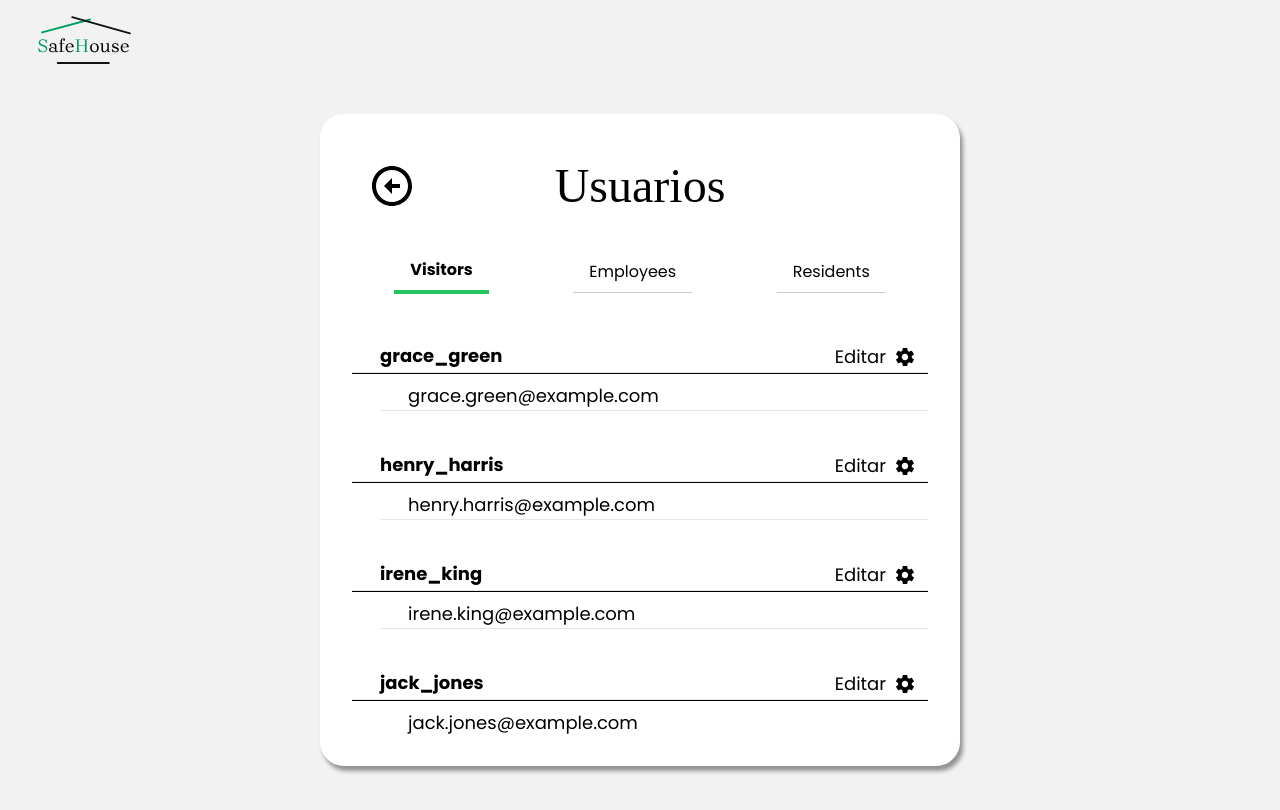
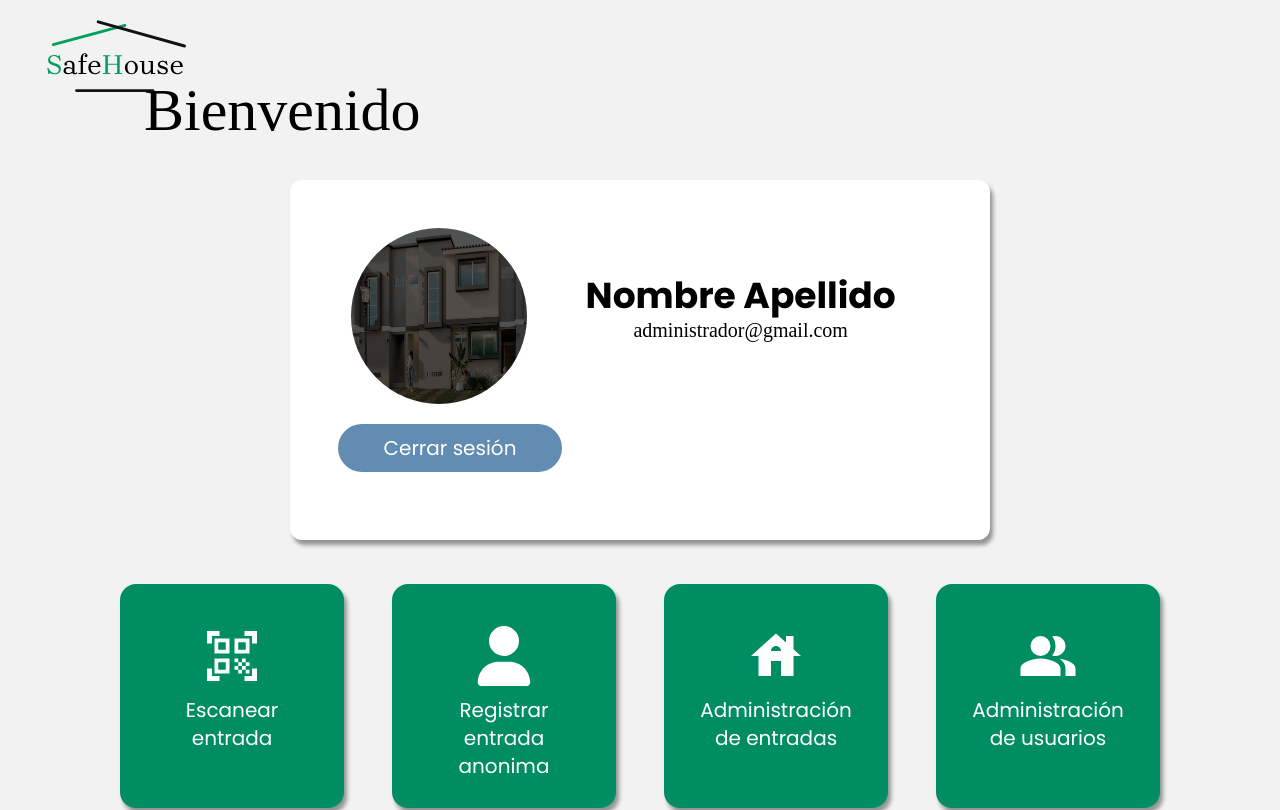
Before and after one commit to Fabio-Alfredo/deploy_definit, a React (Vite) app in the folder safeHouse-frontEnd/: page / in a window 1280 px wide. Shown: the top 810 px of the page. Built offline with nearby package versions, Linux system fonts and the light colour scheme; a web font is replaced by a local one.

Commit message:
add: React route in pages 🚧

```diff
--- a/safeHouse-frontEnd/package.json
+++ b/safeHouse-frontEnd/package.json
@@ -21,7 +21,7 @@
     "react": "^18.2.0",
     "react-dom": "^18.2.0",
     "react-icons": "^5.2.1",
-    "react-router-dom": "^6.23.0",
+    "react-router-dom": "^6.23.1",
     "websocket": "^1.0.34"
   },
   "devDependencies": {
--- a/safeHouse-frontEnd/src/App.jsx
+++ b/safeHouse-frontEnd/src/App.jsx
@@ -2,14 +2,14 @@ import AdminHouse from "./page/AdminHouse"
 import Auth from "./page/Auth"
 import ListView from "./page/ListView"
 import Home from "./page/Home"
-import RegisterPage from "./page/ResiterPage"
 import GenerateQR from "./page/GenerateQR"
 import ReaderQr from "./page/ReaderQr"
 import RegisterEntry from "./page/RegisterEntry"
 import Invitations from "./page/Invitations"
 import EntryRep from "./page/EntryRep"
-import {Component} from "react"
 import RequestVisit from "./page/RequestVisit"
+import { BrowserRouter, Routes, Route } from "react-router-dom"
+import ResiterPage from "./page/ResiterPage"
 
 
 
@@ -17,16 +17,33 @@ function App() {
 
   return (
     <>
-      {/* <RegisterPage/> */}
-      {/* <AdminHouse/> */}
-      {/* <GenerateQR/> */}
-      {/* <Auth/> */}
-      <ListView/>
-      {/* <ReaderQr/> */}
-      {/* <RegisterEntry/> */}
-      {/* <Invitations/> */}
-      {/*<EntryRep />*/}
-      <RequestVisit/>
+      <BrowserRouter>
+        <Routes>
+        <Route path="/" element={<Home />} />
+          <Route path="/adminhouse" element={<AdminHouse />} />
+          <Route path="/aduser" element={<ListView />} />
+          <Route path="/generateqr" element={<GenerateQR />} />
+          <Route path="/auth" element={<Auth />} />
+          <Route path="/readerqr" element={<ReaderQr />} />
+          <Route path="/registerentry" element={<RegisterEntry />} />
+          <Route path="/invitations" element={<Invitations />} />
+          <Route path="/entryrep" element={<EntryRep />} />
+          <Route path="/requestvisit" element={<RequestVisit />} />
+          <Route path="/assingrole" element={<ResiterPage />} />
+        </Routes>
+      </BrowserRouter>
+
+
+      {/* <AdminHouse/> ya */}
+      {/* <GenerateQR/> ya */}
+      {/* <Auth/> ya */}
+      {/* <ListView/> ya */}
+      {/* <ReaderQr/>  ya*/}
+      {/* <RegisterEntry/> ya*/}
+      {/* <Invitations/> ya */}
+      {/*<EntryRep /> ya*/}
+      {/* <RequestVisit/> ya*/}
+      {/* <ResiterPage/> ya*/}
     </>
   )
 }
--- a/safeHouse-frontEnd/src/components/Header.jsx
+++ b/safeHouse-frontEnd/src/components/Header.jsx
@@ -1,9 +1,14 @@
 import logo from '../assets/logo-b.svg';
+import { Link } from 'react-router-dom';
 
 const Header = () => {
     return (
         <header className='bg-color-primary flex justify-center sm:justify-start h-[10vh] '>
-            <img className='sm:p-2 sm:scale-75 ml-3 pt-10' src={logo}/>
+
+            {/* <img className='sm:p-2 scale-95 sm:scale-75 ml-3 pt-10' src={logo} /> */}
+            <Link to='/' className='inline-block'>
+                <img className='sm:p-2 scale-50 sm:scale-75 ml-3 pt-10' src={logo} />
+            </Link>
         </header>
 
     );
--- /dev/null
+++ b/safeHouse-frontEnd/src/components/ListViewComponents/ButtonNewUser.jsx
@@ -0,0 +1,17 @@
+import { Link } from "react-router-dom";
+import { FaCirclePlus } from "react-icons/fa6";
+
+const ButtonNewUser = () => {
+    return (
+        <div className='w-full flex justify-end items-center '>
+            <Link to='/assingrole' className='relative  sm:pr-8 pb-2 cursor-pointer group/item'>
+                <p className='font-popins text-sm flex sm:text-lg lg:text-xl items-center select-none py-2 px-4 rounded-full hover:bg-slate-100 duration-500 '>
+                    Asignar Rol
+                    <FaCirclePlus className='text-xl pl-2 sm:text-2xl lg:text-3xl group-hover/item:scale-110 duration-300' />
+                </p>
+            </Link>
+        </div>
+    );
+}
+
+export default ButtonNewUser;
--- a/safeHouse-frontEnd/src/components/Navigation.jsx
+++ b/safeHouse-frontEnd/src/components/Navigation.jsx
@@ -1,11 +1,15 @@
 import React from 'react';
 import { RiArrowLeftCircleLine } from "react-icons/ri";
+import { Link } from 'react-router-dom';
 
 const Navigation = ({ title }) => {
     return (
         <>
             <nav className='flex felx-row items-center justify-center p-4 sm:mb-6 group/item'> {/* query */}
-                <RiArrowLeftCircleLine className='hidden text-5xl flex-shrink-0 md:block cursor-pointer group-hover/item:scale-110 duration-500' />
+                <Link to='/'>
+                    <RiArrowLeftCircleLine className='hidden text-5xl flex-shrink-0 md:block cursor-pointer group-hover/item:scale-110 duration-500' />
+                </Link>
+
                 <h2 className='font-brygada-1918 text-center flex-grow md:mr-12 text-3xl sm:text-5xl select-none'>{title}</h2> {/* query */}
             </nav>
         </>
--- a/safeHouse-frontEnd/src/components/Option.jsx
+++ b/safeHouse-frontEnd/src/components/Option.jsx
@@ -1,15 +1,18 @@
+/* eslint-disable react/prop-types */
+import { Link } from "react-router-dom";
 
-const Option = ({image, title}) => {
-
+const Option = ({ image, title, to }) => {
     const Icon = image;
     return (
-
-        <button className='md:w-56 md:h-56 sm:w-40 sm:h-40 w-32 h-32 p-8 grid grid-rows-2 justify-center rounded-2xl bg-[#008D62] shadow-2xl transition ease-in-out duration-300 hover:bg-[#2CA880]'>
-            <Icon className="text-white text-6xl place-self-center scale-50 md:scale-100"/>
-            <p className="text-white text-center font-popins text-xs md:text-xl sm:text-sm">
+        <Link
+            to={to}
+            className="grid h-32 w-32 grid-rows-2 justify-center rounded-2xl bg-[#008D62] p-8 shadow-2xl transition duration-300 ease-in-out hover:bg-[#2CA880] sm:h-40 sm:w-40 md:h-56 md:w-56"
+        >
+            <Icon className="scale-50 place-self-center text-6xl text-white md:scale-100" />
+            <p className="font-popins text-center text-xs text-white sm:text-sm md:text-xl">
                 {title}
             </p>
-        </button>
+        </Link>
     );
 };
 
--- a/safeHouse-frontEnd/src/page/AdminHouse.jsx
+++ b/safeHouse-frontEnd/src/page/AdminHouse.jsx
@@ -20,9 +20,9 @@ const AdminHouse = () => {
         <div>
             <Header />
             <div className='bg-color-primary w-full flex-col h-[90vh] flex justify-center items-center p-6 '>
-                <div className='w-8/10 lg:w-4/5 md:w-3/4 md:h-5/6 h-fit xl:w-3/5 bg-white min-h-[90%] shadow-2xl br-20 rounded-3xl py-11'>
+                <div className='w-8/10 px-4 lg:w-4/5 md:w-3/4 md:h-5/6 h-fit xl:w-3/5 bg-white min-h-[90%] shadow-2xl br-20 rounded-3xl py-11'>
 
-                    <Navigation title={"Administracino de casas"} />
+                    <Navigation title={"Administracion de casas"} />
                     <div className="overflow-y-auto sm:h-3/4 md:h-5/6 h-5/6 px-8 ">
                         {
                             houses.map((house) => (
--- a/safeHouse-frontEnd/src/page/Home.jsx
+++ b/safeHouse-frontEnd/src/page/Home.jsx
@@ -12,25 +12,30 @@ const Home = () => {
 
     const adminOption = [
         {
-            title: `Escanear entrada`,
+            title: "Escanear entrada",
             icon: MdQrCodeScanner,
+            route: '/readerqr'
         },
         {
             title: "Registrar entrada anonima",
             icon: FaUser,
+            route: '/registerentry'
         }
         ,
         {
             title: "Administración de entradas",
             icon: MdHouse,
+            route: '/adminhouse'
         },
         {
             title: "Administración de usuarios",
             icon: MdPeopleAlt,
+            route: '/aduser'
         },
         {
             title: "Reporte de entradas",
             icon: TbReportAnalytics,
+            route: '/entryrep'
         }
     ]
 
@@ -101,7 +106,11 @@ const Home = () => {
                 </div>
                 <div className='flex px-14 lg:p-1 gap-4 sm:gap-6 md:gap-10 xl:gap-12 flex-wrap justify-center items-center'>
                     {adminOption.map((item) => (
-                        <Option image={item.icon} title={item.title} />
+                        <Option
+                        key={item.title}
+                        to={item.route}
+                        image={item.icon}
+                        title={item.title} />
                     )
                     )}
                 </div>
--- a/safeHouse-frontEnd/src/page/ListView.jsx
+++ b/safeHouse-frontEnd/src/page/ListView.jsx
@@ -1,4 +1,5 @@
 import Header from "../components/Header";
+import ButtonNewUser from "../components/ListViewComponents/ButtonNewUser";
 import ListContainer from "../components/ListViewComponents/ListContainer";
 import Navigation from "../components/Navigation";
 
@@ -10,6 +11,7 @@ const ListView = () => {
             <div className='bg-color-primary w-full flex-col h-[90vh] flex justify-center items-center'>
                 <div className='w-11/12 lg:w-3/4 md:w-3/4 xl:w-1/2 bg-white h-fit shadow-2xl br-20 p-8  rounded-3xl'>
                     <Navigation title={"Usuarios"} />
+                    <ButtonNewUser />
                     <ListContainer />
                 </div>
             </div>
--- a/safeHouse-frontEnd/src/page/ResiterPage.jsx
+++ b/safeHouse-frontEnd/src/page/ResiterPage.jsx
@@ -32,7 +32,7 @@ const ResiterPage = () => {
             <Header />
             <div onSubmit={handleSubmit} className='flex items-center justify-center w-full bg-color-primary px-6 min-h-[90vh]'>
                 <form className='w-full p-10 shadow-2xl rounded-3xl bg-white h-fit lg:p-6 xl:px-20 xl:py-10 md:w-[85%] lg:w-2/3 2xl:w-1/2' > {/* query */}
-                    <Navigation title={"Registrar usuario"} />
+                    <Navigation title={"Asignar rol"} />
                     <Input name={"userName"} label={"Nombre:"} type={"text"} inputValue={userName} inputOnchange={InputChange} />
                     <Input name={"email"} label={"Email:"} type={"email"} inputValue={email} inputOnchange={InputChange} />
                     <CatalogRole inputValue={role} inputOnchange={InputChange} />
```
Also changed, not shown: 1 other file (tests, documents, lock files or other folders).
